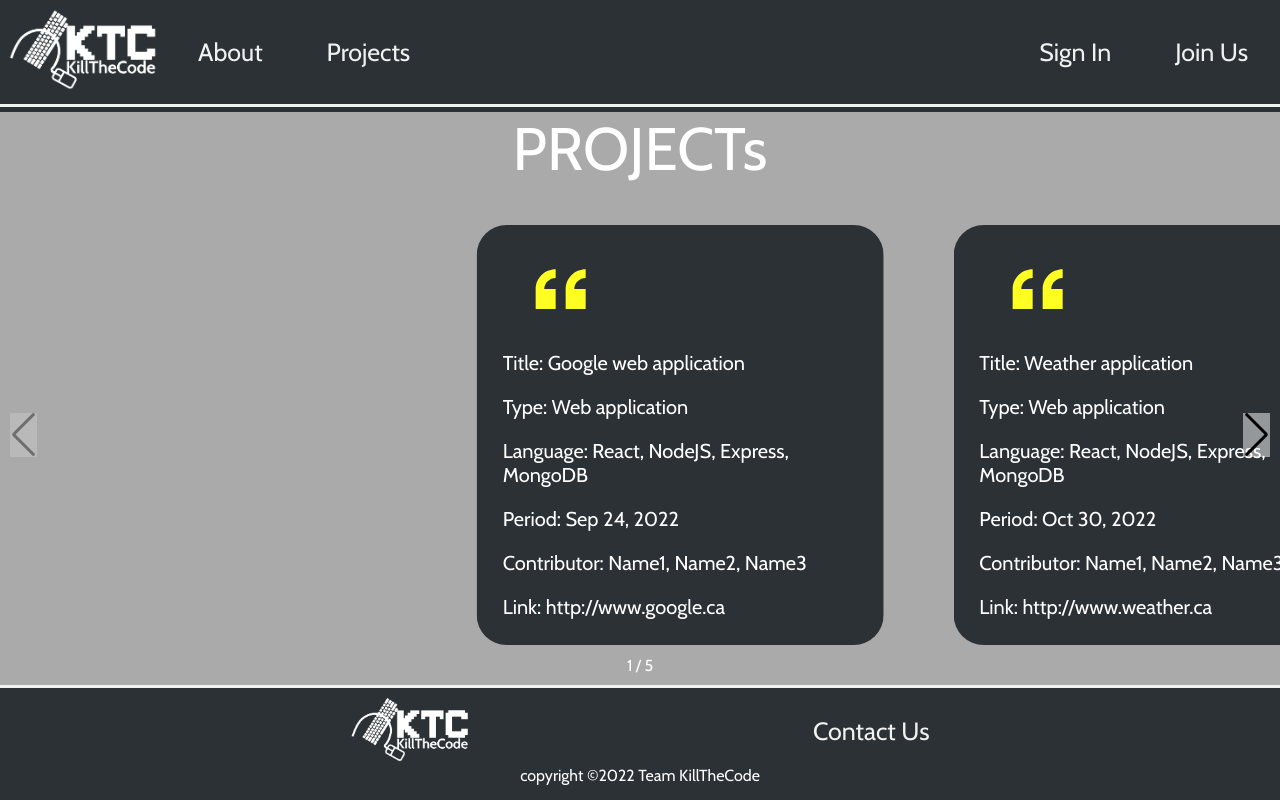
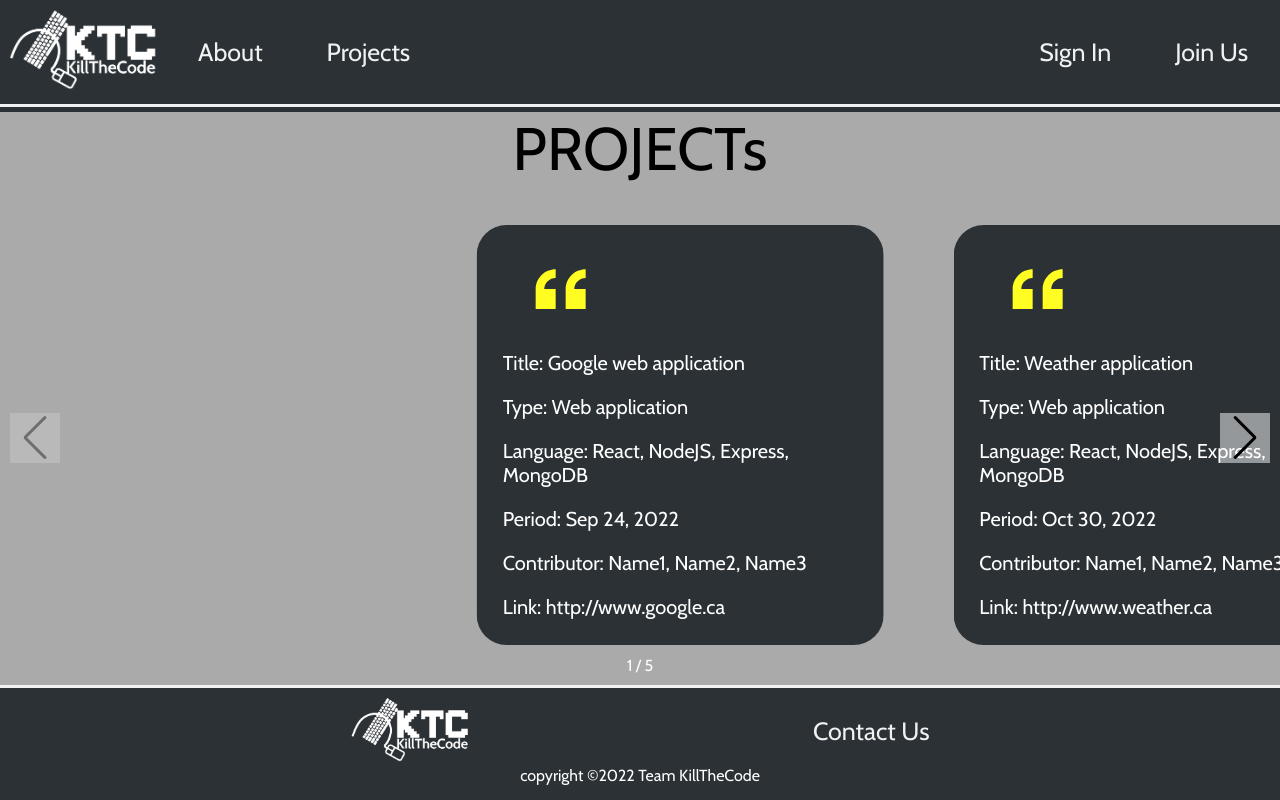
Before and after one commit to Jonghan-park/KillTheCode, a React (Create React App) app in the folder frontend/: page /projects in a window 1280 px wide. Built offline with nearby package versions, Linux system fonts and the light colour scheme.

Commit message:
Update project title color

```diff
--- a/frontend/src/components/Projects/Project.css
+++ b/frontend/src/components/Projects/Project.css
@@ -35,9 +35,9 @@
 .swiper-button-prev {
     background-color: white;
     background-color: rgba(255, 255, 255, 0.5);
-    right:10px;
-    padding: 10px;
+    right:30px;
+    padding: 25px;
     color: #000 !important;
-    fill: black !important;
+    fill: rgb(29, 9, 9) !important;
     stroke: black !important;
 }
--- a/frontend/src/components/Projects/Project.js
+++ b/frontend/src/components/Projects/Project.js
@@ -1,4 +1,4 @@
-import React, { useState } from "react";
+import React from "react";
 import quotation from "../../assets/quotation.svg";
 import { Swiper, SwiperSlide } from "swiper/react";
 import { Pagination, Navigation } from "swiper";
@@ -8,12 +8,10 @@ import "swiper/css/pagination";
 import "swiper/css/navigation";
 
 const Project = ({ projects }) => {
-  const [swiperRef, setSwiperRef] = useState(null);
   return (
     <div className="project">
       {projects ? (
         <Swiper
-          onSwiper={setSwiperRef}
           slidesPerView={3}
           centeredSlides={true}
           spaceBetween={30}
--- a/frontend/src/components/Projects/Projects.css
+++ b/frontend/src/components/Projects/Projects.css
@@ -6,5 +6,6 @@
   min-height: calc(100vh - 124px - 149px);
 }
 .ProjectsTitle{
+  color: black;
   font-size: 60px;
 }
--- a/frontend/src/components/Projects/Projects.js
+++ b/frontend/src/components/Projects/Projects.js
@@ -1,4 +1,4 @@
-import React, { useState, useEffect } from "react";
+import React, { useState } from "react";
 import Project from "../Projects/Project";
 import "./Projects.css";
 
```
